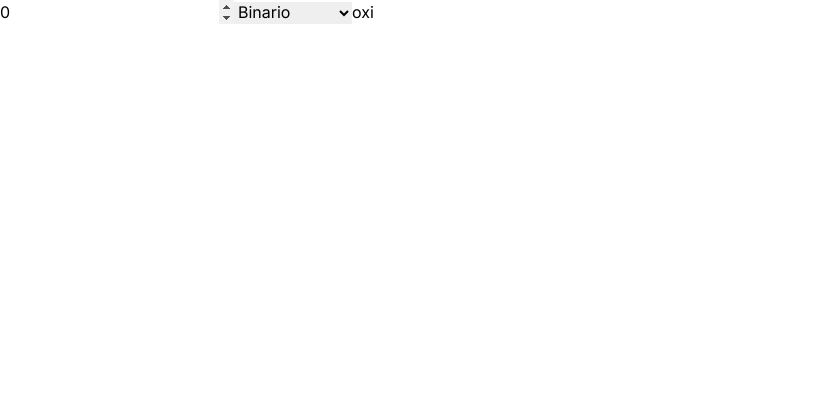
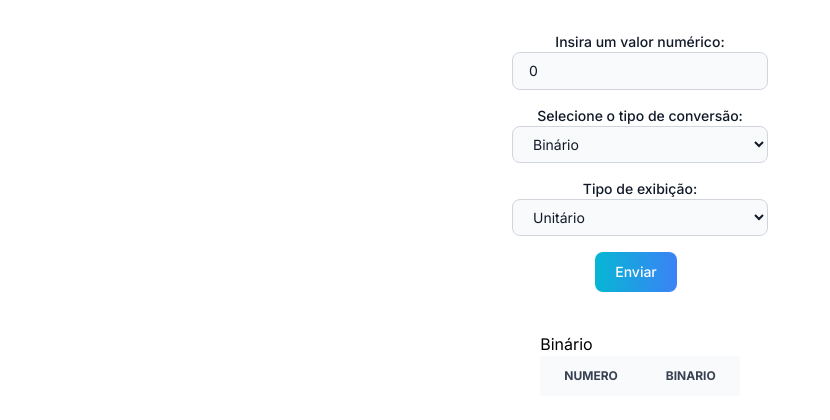
Before and after one commit to tercioab/decimalConversor, a Next.js app: page / in a window 1280 px wide. Shown: the top 420 px of the page, without its empty margins (0-830 px from the left). Built offline with nearby package versions, Linux system fonts and the light colour scheme.

Commit message:
add style, and refactore functions

```diff
--- a/src/app/page.js
+++ b/src/app/page.js
@@ -3,29 +3,40 @@
 import { useState } from "react";
 
 export default function Convert() {
-	const [numberAndType, setNumberAndType] = useState({ number: 0, type: "8" });
-  const [result, setResult] = useState('')
-  function onHandleChange({ target }) {
-    const { name, value } = target;
+	const [numberAndType, setNumberAndType] = useState({ number: 0, type: "Binário" });
+	const [lista, setLista] = useState(false);
+	const [result, setResult] = useState([]);
+	function onHandleChange({ target }) {
+		const { name, value } = target;
 		setNumberAndType(prevState => ({
 			...prevState,
 			[name]: value,
 		}));
 	}
 
-  function binario(e) {
-    e.preventDefault()
-    const { number, type } = numberAndType
-    const typeValue = Number(type)
+	function binario(number, type) {
+		let typeInNumber = 2
 		if (!number) {
 			return 0;
 		}
-		var num = number;
-		var ar = [];
+
+		let num = number;
+    let ar = [];
+    switch (type) {
+			case "Octal":
+				typeInNumber = 8;
+				break;
+			case "Hexadecimal":
+				typeInNumber = 16;
+				break;
+			case "Binário":
+				typeInNumber = 2;
+				break;
+    }
 
 		while (num > 0) {
-			if (typeValue === 16) {
-				switch (num % typeValue) {
+			if (typeInNumber === 16) {
+				switch (num % typeInNumber) {
 					case 10:
 						ar.unshift("A");
 						break;
@@ -45,32 +56,106 @@ export default function Convert() {
 						ar.unshift("F");
 						break;
 					default:
-						ar.unshift(num % typeValue);
+						ar.unshift(num % typeInNumber);
 				}
 			} else {
-				ar.unshift(num % typeValue);
+				ar.unshift(num % typeInNumber);
 			}
-			num = Math.floor(num / typeValue);
+			num = Math.floor(num / typeInNumber);
 		}
 
-    setResult(ar.join(""))
+		return ar.join("");
+	}
+
+	function onSubmit(e) {
+		e.preventDefault();
+		const { number, type } = numberAndType;
+		let arrayValues = [];
+
+		if (lista) {
+			for (let i = 0; i <= number; i++) {
+				arrayValues.push({numero: i, binario: binario(i, type)});
+			}
+			setResult(arrayValues);
+		} else {
+			setResult([{numero: number , binario: binario(number, type)}]);
+		}
 	}
 
 	return (
-		<form onSubmit={binario}>
+		<form onSubmit={onSubmit} className='flex flex-col items-center mt-8'>
+			<label for="number" class="block  text-sm font-medium text-gray-900 dark:text-white">
+				Insira um valor numérico:
+			</label>
 			<input
 				type='number'
+				id='number'
 				value={numberAndType.number}
 				name='number'
 				onChange={onHandleChange}
+				className='w-64 px-4 py-2 rounded border mb-4 bg-gray-50 border border-gray-300 text-gray-900 text-sm rounded-lg focus:ring-blue-500 focus:border-blue-500  '
+				placeholder='Insira um valor numérico'
 			/>
-			<select name='type' id='country' onChange={onHandleChange}>
-				<option value='2'>Binario</option>
-				<option value='16'>Hexadecimal</option>
-				<option value='8'>Octal</option>
-      </select>
-      <button type="submit" >oxi </button>
-      <h1>{result }</h1>
+
+<label for="type" class="block  text-sm font-medium text-gray-900 dark:text-white">
+				Selecione o tipo de conversão:
+			</label>
+			<select
+				id='type'
+				name='type'
+				onChange={onHandleChange}
+				className='w-64 px-4 py-2 rounded border mb-4 bg-gray-50 border border-gray-300 text-gray-900 text-sm rounded-lg focus:ring-blue-500 focus:border-blue-500 '
+			>
+				<option value='Binário'>Binário</option>
+				<option value='Hexadecimal'>Hexadecimal</option>
+				<option value='Octal'>Octal</option>
+			</select>
+
+			<label for="lista" class="block  text-sm font-medium text-gray-900 dark:text-white">Tipo de exibição:</label>
+			<select
+				id='lista'
+				className='w-64 px-4 py-2 rounded border mb-4 bg-gray-50 border border-gray-300 text-gray-900 text-sm rounded-lg focus:ring-blue-500 focus:border-blue-500 '
+				onChange={e => setLista(e.target.value === "true")}
+			>
+				<option value={false}>Unitário</option>
+				<option value={true}>Lista</option>
+			</select>
+
+			<button
+				type='submit'
+				className='text-white bg-gradient-to-r from-cyan-500 to-blue-500 hover:bg-gradient-to-bl focus:ring-4 focus:outline-none focus:ring-cyan-300 dark:focus:ring-cyan-800 font-medium rounded-lg text-sm px-5 py-2.5 text-center mr-2 '
+			>
+				Enviar
+			</button>
+      {result && (
+        <div className="relative overflow-x-auto mt-10">
+          <h1>{numberAndType.type }</h1>
+      <table className="w-full text-sm text-left text-gray-500 dark:text-gray-400">
+        <thead className="text-xs text-gray-700 uppercase bg-gray-50 dark:bg-gray-700 dark:text-gray-400">
+          <tr>
+            <th scope="col" className="px-6 py-3">
+              Numero
+            </th>
+            <th scope="col" className="px-6 py-3">
+              binario
+            </th>
+          </tr>
+        </thead>
+        <tbody>
+          {result.map(({ numero, binario }) => (
+            <tr key={numero} className="bg-white border-b dark:bg-gray-800 dark:border-gray-700">
+              <td className="px-6 py-4 font-medium text-gray-900 whitespace-nowrap dark:text-white">
+                {numero}
+              </td>
+              <td className="px-6 py-4">
+                {binario}
+              </td>
+            </tr>
+          ))}
+        </tbody>
+      </table>
+    </div>
+  )}
 
 		</form>
 	);
```
